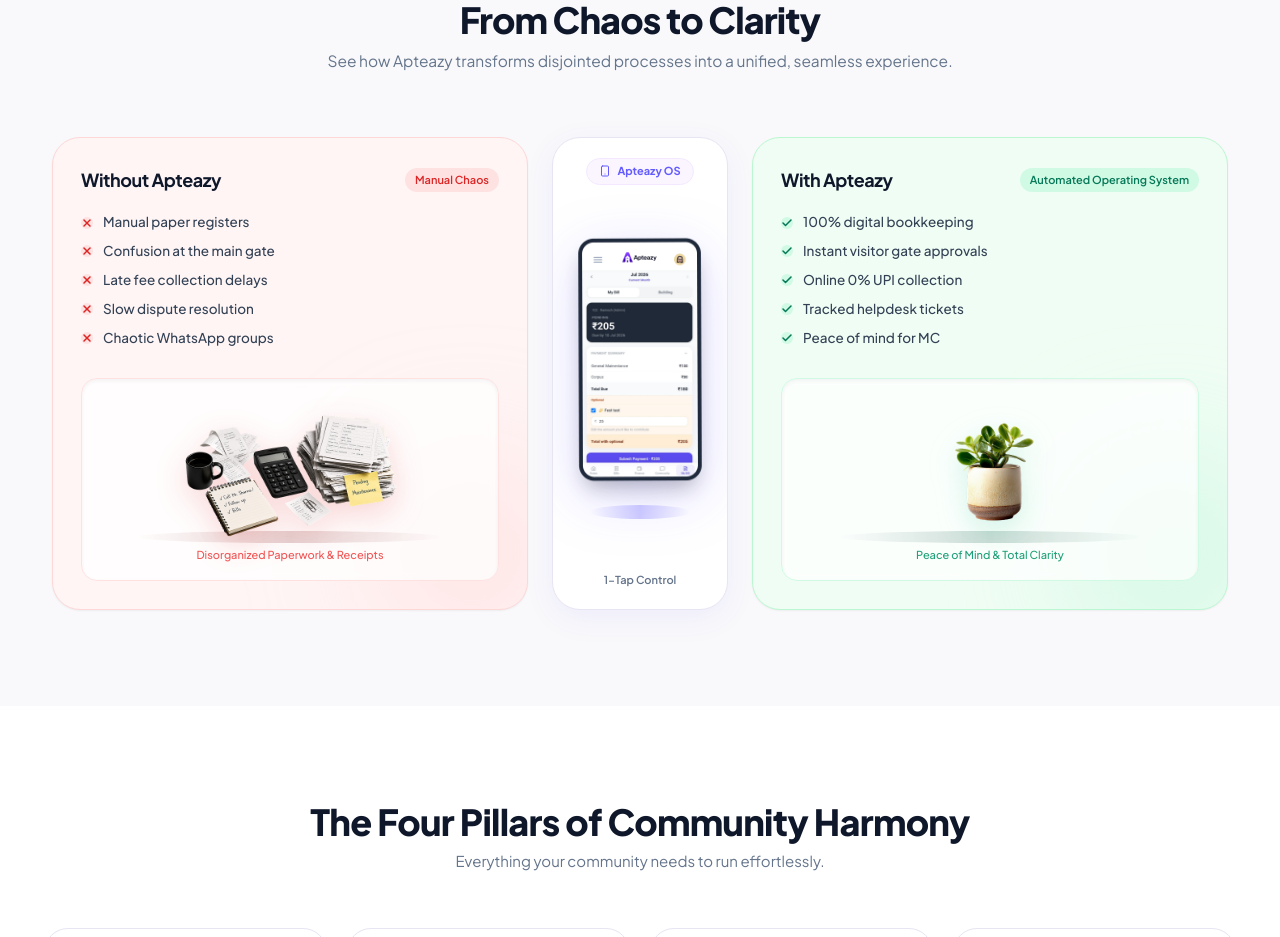
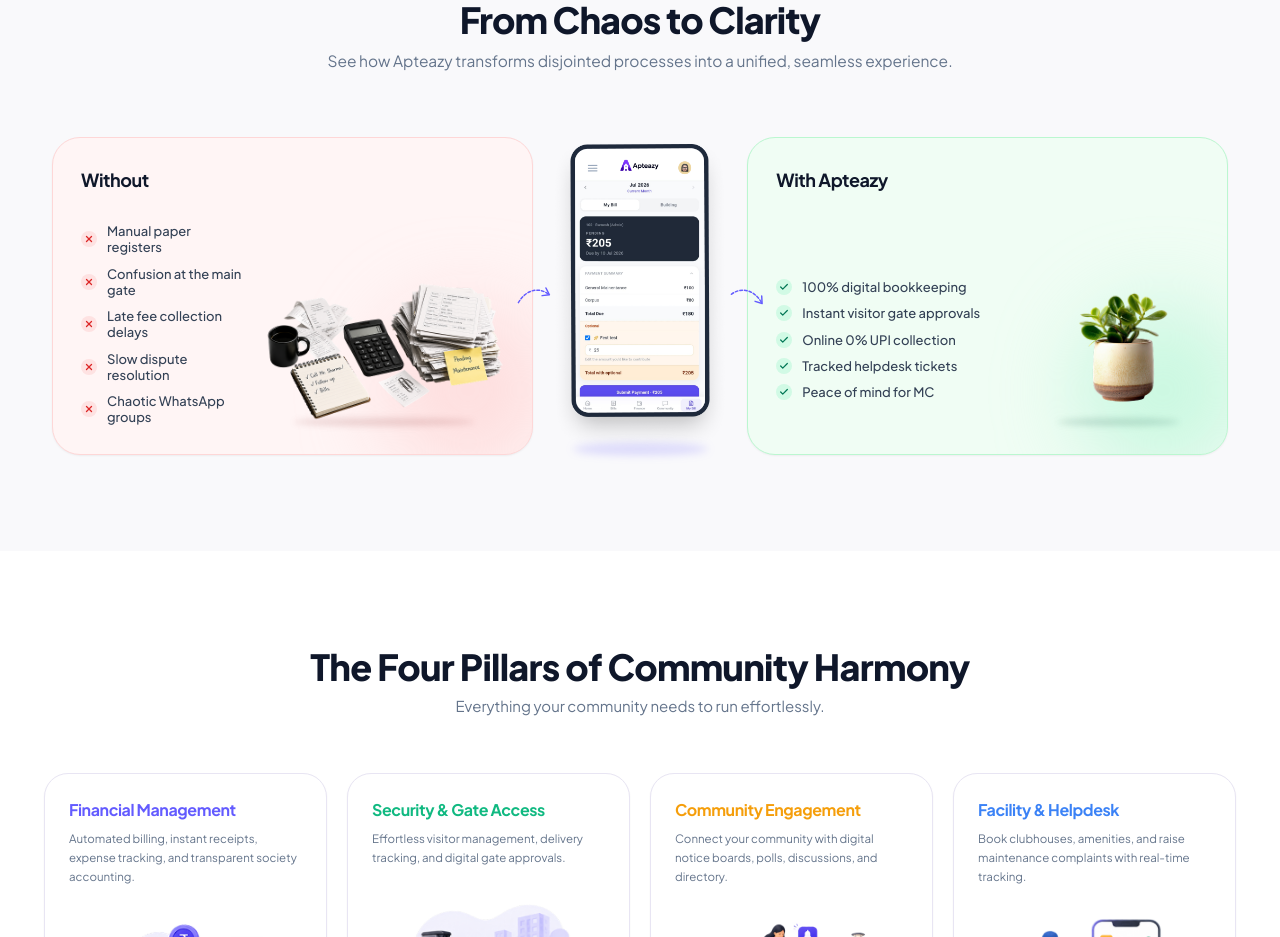
Before and after one commit to Charantej111/Apteazy, a React (Vite) app: page / in a window 1280 px wide. Shown: the part 1500-2437 px from the top of the page. Built offline with nearby package versions, Linux system fonts and the light colour scheme; a web font is replaced by a local one.

Commit message:
feat: add ProblemSolution comparison component to highlight Apteazy value proposition

```diff
--- a/src/components/ProblemSolution.jsx
+++ b/src/components/ProblemSolution.jsx
@@ -1,6 +1,6 @@
 import React, { useState } from 'react';
 import { motion } from 'framer-motion';
-import { X, Check, Smartphone } from 'lucide-react';
+import { X, Check } from 'lucide-react';
 
 export default function ProblemSolution() {
   const [receiptErr, setReceiptErr] = useState(false);
@@ -44,7 +44,7 @@
         </motion.div>
 
         {/* 3-Column Layout */}
-        <div className="grid grid-cols-1 lg:grid-cols-12 gap-6 items-stretch max-w-[1180px] mx-auto">
+        <div className="grid grid-cols-1 lg:grid-cols-12 gap-6 lg:gap-4 items-stretch max-w-[1180px] mx-auto">
 
           {/* Left Card: Without Apteazy */}
           <motion.div
@@ -52,99 +52,97 @@
             whileInView={{ opacity: 1, x: 0 }}
             viewport={{ once: true, margin: '-40px' }}
             transition={{ duration: 0.7, delay: 0.1 }}
-            className="lg:col-span-5 bg-[#FFF5F5] rounded-[28px] p-6 sm:p-7 border border-[#FED7D7] shadow-sm flex flex-col justify-between relative overflow-hidden group"
+            className="lg:col-span-5 bg-[#FFF5F5] rounded-[28px] p-6 sm:p-7 border border-[#FED7D7] shadow-sm flex flex-col justify-between relative overflow-hidden group min-h-[300px]"
           >
-            {/* Ambient Back Glow */}
-            <div className="absolute -bottom-10 -right-10 w-48 h-48 bg-red-200/40 rounded-full blur-3xl pointer-events-none" />
+            {/* Ambient Radial Glow */}
+            <div className="absolute -bottom-6 -right-6 w-44 h-44 bg-red-200/50 rounded-full blur-2xl pointer-events-none" />
 
-            <div className="relative z-10">
-              <div className="flex items-center justify-between mb-5">
-                <span className="font-display text-lg font-bold text-slate-900 tracking-tight">
-                  Without Apteazy
-                </span>
-                <span className="text-[11px] font-semibold text-red-600 bg-red-100 px-2.5 py-1 rounded-full">
-                  Manual Chaos
+            <div className="flex items-center justify-between mb-4 relative z-10">
+              <span className="font-display text-base sm:text-lg font-bold text-slate-900 tracking-tight">
+                Without
               </span>
             </div>
 
+            <div className="flex flex-col sm:flex-row items-end justify-between gap-4 relative z-10">
               {/* Bullet list */}
-              <div className="space-y-3 mb-6">
+              <div className="space-y-2.5 flex-1 self-center w-full mb-2 sm:mb-0">
                 {withoutItems.map((item, index) => (
                   <div key={index} className="flex items-center gap-2.5">
-                    <div className="w-4.5 h-4.5 rounded-full bg-red-100 text-red-600 flex items-center justify-center flex-shrink-0">
-                      <X className="w-3 h-3 stroke-[3]" />
+                    <div className="w-4 h-4 rounded-full bg-red-100 text-red-600 flex items-center justify-center flex-shrink-0">
+                      <X className="w-2.5 h-2.5 stroke-[3]" />
                     </div>
-                    <span className="text-[13px] sm:text-[13.5px] font-medium text-slate-700 leading-tight">
+                    <span className="text-[12.5px] sm:text-[13px] font-medium text-slate-700 leading-tight">
                       {item}
                     </span>
                   </div>
                 ))}
               </div>
-            </div>
 
-            {/* Grounded Illustration Stage / Desk Box */}
-            <div className="relative z-10 mt-2 bg-white/75 backdrop-blur-sm rounded-2xl p-4 border border-red-100 flex flex-col items-center justify-center shadow-inner">
+              {/* Natural Bottom-Anchored Receipts Illustration */}
+              <div className="flex-shrink-0 flex flex-col items-center justify-end self-end pt-2">
                 {!receiptErr ? (
-                <div className="relative flex flex-col items-center justify-center w-full">
+                  <div className="relative flex flex-col items-center">
                     <motion.img
                       whileHover={{ scale: 1.03 }}
                       transition={{ duration: 0.3 }}
                       src="/assets/receipts-mess.png"
                       alt="Paperwork clutter"
-                    className="max-h-32 sm:max-h-36 w-auto object-contain relative z-10 drop-shadow-[0_10px_15px_rgba(220,38,38,0.18)]"
+                      className="max-h-36 sm:max-h-40 w-auto object-contain relative z-10"
                       onError={() => setReceiptErr(true)}
                     />
-                  {/* Solid Contact Shadow Base */}
-                  <div className="w-4/5 h-3 bg-gradient-to-r from-transparent via-red-900/20 to-transparent blur-xs rounded-[100%] -mt-2 z-0 pointer-events-none" />
+                    {/* Natural Ground Soft Floor Shadow */}
+                    <div className="w-3/4 h-2 bg-red-900/15 blur-[3px] rounded-[100%] mx-auto -mt-1 pointer-events-none" />
                   </div>
                 ) : (
-                <div className="text-4xl py-4">🧾</div>
+                  <div className="text-4xl">🧾</div>
                 )}
-              <span className="text-[11px] font-medium text-red-500/90 mt-1">Disorganized Paperwork & Receipts</span>
+              </div>
             </div>
           </motion.div>
 
-          {/* Center Connector: Phone Mockup Podium */}
+          {/* Center Connector: Phone Mockup */}
           <motion.div
-            initial={{ opacity: 0, scale: 0.95 }}
+            initial={{ opacity: 0, scale: 0.9 }}
             whileInView={{ opacity: 1, scale: 1 }}
             viewport={{ once: true, margin: '-40px' }}
             transition={{ duration: 0.6, delay: 0.2 }}
-            className="lg:col-span-2 bg-white rounded-[28px] p-5 border border-[#E8E5F3] shadow-[0_8px_30px_rgba(99,91,255,0.08)] flex flex-col items-center justify-between relative overflow-hidden my-2 lg:my-0"
+            className="lg:col-span-2 flex items-center justify-center gap-1 my-2 lg:my-0 relative z-10"
           >
-            {/* Top Badge */}
-            <div className="flex items-center gap-1.5 bg-purple-50 border border-purple-100 text-[#635BFF] px-3 py-1 rounded-full text-[11px] font-bold">
-              <Smartphone className="w-3 h-3" />
-              <span>Apteazy OS</span>
+            {/* Left Doodle Arrow */}
+            <div className="hidden lg:block text-[#635BFF] flex-shrink-0 -mr-2">
+              <svg className="w-10 h-10 transform -rotate-12" viewBox="0 0 60 40" fill="none" xmlns="http://www.w3.org/2000/svg">
+                <path d="M5 25 C 20 8, 40 8, 52 22" stroke="currentColor" strokeWidth="2.2" strokeLinecap="round" strokeDasharray="4 3"/>
+                <path d="M42 22 L 53 23 L 50 12" stroke="currentColor" strokeWidth="2.2" strokeLinecap="round" strokeLinejoin="round"/>
+              </svg>
             </div>
 
-            {/* Phone Grounded Podium Stage */}
-            <div className="my-4 relative flex flex-col items-center justify-center w-full">
-              <motion.div
-                animate={{ y: [0, -6, 0] }}
-                transition={{ duration: 4.5, ease: 'easeInOut', repeat: Infinity }}
-                className="w-[145px] sm:w-[160px] relative z-10"
-              >
+            {/* Phone Screen Mockup */}
+            <div className="w-[160px] sm:w-[180px] flex-shrink-0 flex flex-col items-center">
               {!phoneErr ? (
+                <div className="relative flex flex-col items-center">
                   <img
                     src="/assets/phone-screen-center.png"
                     alt="Apteazy Mobile App"
-                    className="w-full h-auto object-contain drop-shadow-[0_14px_28px_rgba(99,91,255,0.22)]"
+                    className="w-full h-auto object-contain relative z-10"
                     onError={() => setPhoneErr(true)}
                   />
+                  {/* Natural Phone Base Contact Shadow */}
+                  <div className="w-3/4 h-3 bg-[#635BFF]/20 blur-[4px] rounded-[100%] mx-auto -mt-2 pointer-events-none" />
+                </div>
               ) : (
-                  <div className="bg-slate-900 rounded-[24px] p-4 text-white text-center text-xs">
+                <div className="bg-slate-900 rounded-[28px] p-4 text-white text-center text-xs">
                   📱 App
                 </div>
               )}
-              </motion.div>
-              {/* Phone Grounded Pedestal Shadow */}
-              <div className="w-3/4 h-3.5 bg-gradient-to-r from-transparent via-[#635BFF]/30 to-transparent blur-xs rounded-[100%] -mt-3 z-0 pointer-events-none" />
             </div>
 
-            <span className="text-[11px] font-semibold text-slate-500 text-center">
-              1-Tap Control
-            </span>
+            {/* Right Doodle Arrow */}
+            <div className="hidden lg:block text-[#635BFF] flex-shrink-0 -ml-2">
+              <svg className="w-10 h-10 transform rotate-12" viewBox="0 0 60 40" fill="none" xmlns="http://www.w3.org/2000/svg">
+                <path d="M8 22 C 20 8, 40 8, 55 25" stroke="currentColor" strokeWidth="2.2" strokeLinecap="round" strokeDasharray="4 3"/>
+                <path d="M45 25 L 56 26 L 53 15" stroke="currentColor" strokeWidth="2.2" strokeLinecap="round" strokeLinejoin="round"/>
+              </svg>
+            </div>
           </motion.div>
 
           {/* Right Card: With Apteazy */}
@@ -153,55 +151,51 @@
             whileInView={{ opacity: 1, x: 0 }}
             viewport={{ once: true, margin: '-40px' }}
             transition={{ duration: 0.7, delay: 0.3 }}
-            className="lg:col-span-5 bg-[#F0FDF4] rounded-[28px] p-6 sm:p-7 border border-[#BBF7D0] shadow-sm flex flex-col justify-between relative overflow-hidden group"
+            className="lg:col-span-5 bg-[#F0FDF4] rounded-[28px] p-6 sm:p-7 border border-[#BBF7D0] shadow-sm flex flex-col justify-between relative overflow-hidden group min-h-[300px]"
           >
-            {/* Ambient Back Glow */}
-            <div className="absolute -bottom-10 -right-10 w-48 h-48 bg-emerald-200/40 rounded-full blur-3xl pointer-events-none" />
+            {/* Ambient Radial Glow */}
+            <div className="absolute -bottom-6 -right-6 w-44 h-44 bg-emerald-200/50 rounded-full blur-2xl pointer-events-none" />
 
-            <div className="relative z-10">
-              <div className="flex items-center justify-between mb-5">
-                <span className="font-display text-lg font-bold text-slate-900 tracking-tight">
+            <div className="flex items-center justify-between mb-4 relative z-10">
+              <span className="font-display text-base sm:text-lg font-bold text-slate-900 tracking-tight">
                 With Apteazy
-                </span>
-                <span className="text-[11px] font-semibold text-emerald-700 bg-emerald-100 px-2.5 py-1 rounded-full">
-                  Automated Operating System
               </span>
             </div>
 
+            <div className="flex flex-col sm:flex-row items-end justify-between gap-4 relative z-10">
               {/* Bullet list */}
-              <div className="space-y-3 mb-6">
+              <div className="space-y-2.5 flex-1 self-center w-full mb-2 sm:mb-0">
                 {withItems.map((item, index) => (
                   <div key={index} className="flex items-center gap-2.5">
-                    <div className="w-4.5 h-4.5 rounded-full bg-emerald-100 text-emerald-700 flex items-center justify-center flex-shrink-0">
-                      <Check className="w-3 h-3 stroke-[3]" />
+                    <div className="w-4 h-4 rounded-full bg-emerald-100 text-emerald-700 flex items-center justify-center flex-shrink-0">
+                      <Check className="w-2.5 h-2.5 stroke-[3]" />
                     </div>
-                    <span className="text-[13px] sm:text-[13.5px] font-medium text-slate-700 leading-tight">
+                    <span className="text-[12.5px] sm:text-[13px] font-medium text-slate-700 leading-tight">
                       {item}
                     </span>
                   </div>
                 ))}
               </div>
-            </div>
 
-            {/* Grounded Illustration Stage / Desk Box */}
-            <div className="relative z-10 mt-2 bg-white/75 backdrop-blur-sm rounded-2xl p-4 border border-emerald-100 flex flex-col items-center justify-center shadow-inner">
+              {/* Natural Bottom-Anchored Plant Illustration */}
+              <div className="flex-shrink-0 flex flex-col items-center justify-end self-end pt-2">
                 {!plantErr ? (
-                <div className="relative flex flex-col items-center justify-center w-full">
+                  <div className="relative flex flex-col items-center">
                     <motion.img
                       whileHover={{ scale: 1.03 }}
                       transition={{ duration: 0.3 }}
                       src="/assets/peace-plant.png"
                       alt="Peace of mind"
-                    className="max-h-32 sm:max-h-36 w-auto object-contain relative z-10 drop-shadow-[0_10px_15px_rgba(16,185,129,0.18)]"
+                      className="max-h-36 sm:max-h-40 w-auto object-contain relative z-10"
                       onError={() => setPlantErr(true)}
                     />
-                  {/* Solid Contact Shadow Base */}
-                  <div className="w-4/5 h-3 bg-gradient-to-r from-transparent via-emerald-900/20 to-transparent blur-xs rounded-[100%] -mt-2 z-0 pointer-events-none" />
+                    {/* Natural Ground Soft Floor Shadow */}
+                    <div className="w-3/4 h-2 bg-emerald-900/15 blur-[3px] rounded-[100%] mx-auto -mt-1 pointer-events-none" />
                   </div>
                 ) : (
-                <div className="text-4xl py-4">🪴</div>
+                  <div className="text-4xl">🪴</div>
                 )}
-              <span className="text-[11px] font-medium text-emerald-600/90 mt-1">Peace of Mind & Total Clarity</span>
+              </div>
             </div>
           </motion.div>
 
```
Lines whose indentation alone changed are shown as unchanged.
